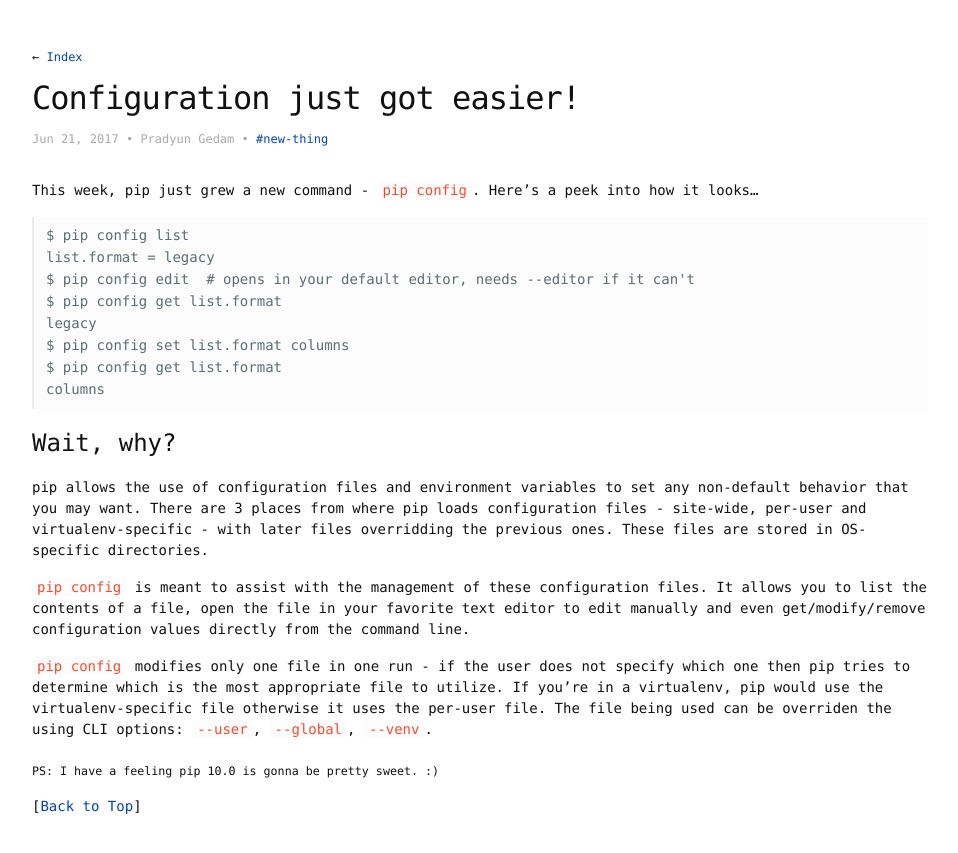
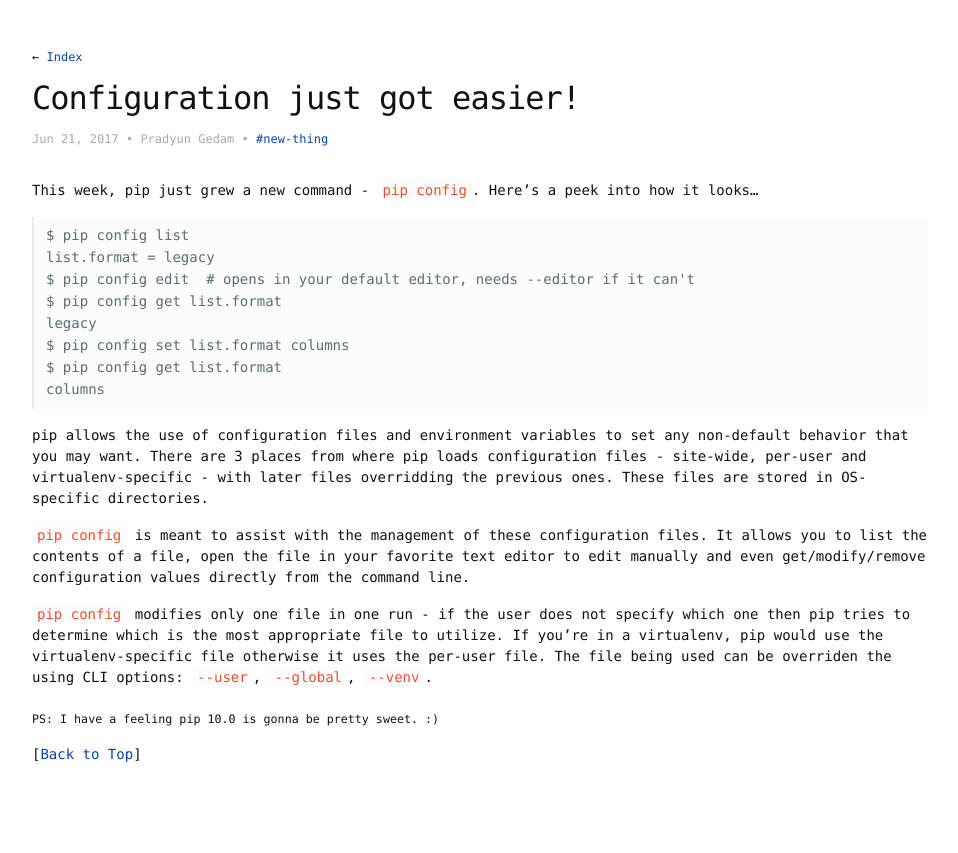
Before and after one commit to pradyunsg/gsoc-2017, a Jekyll site: the page built from _posts/2017-06-21-config-got-easier.md, in a window 1280 px wide. Shown: the top 853 px of the page, without its empty margins (8-966 px from the left). Built offline with Jekyll 4.4.1, drawn with Linux system fonts in a browser that asks for light colours; some web fonts are replaced.

Commit message:
Remove a un-neccesary heading

````diff
--- a/_posts/2017-06-21-config-got-easier.md
+++ b/_posts/2017-06-21-config-got-easier.md
@@ -19,8 +19,6 @@ $ pip config get list.format
 columns
 ```
 
-## Wait, why?
-
 pip allows the use of configuration files and environment variables to set any non-default behavior that you may want. There are 3 places from where pip loads configuration files - site-wide, per-user and virtualenv-specific - with later files overridding the previous ones. These files are stored in OS-specific directories.
 
 `pip config` is meant to assist with the management of these configuration files. It allows you to list the contents of a file, open the file in your favorite text editor to edit manually and even get/modify/remove configuration values directly from the command line.
````
